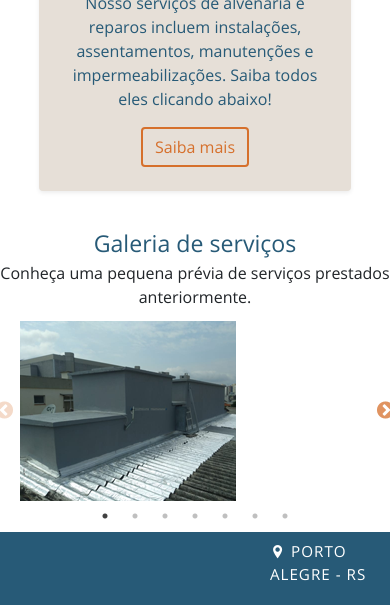
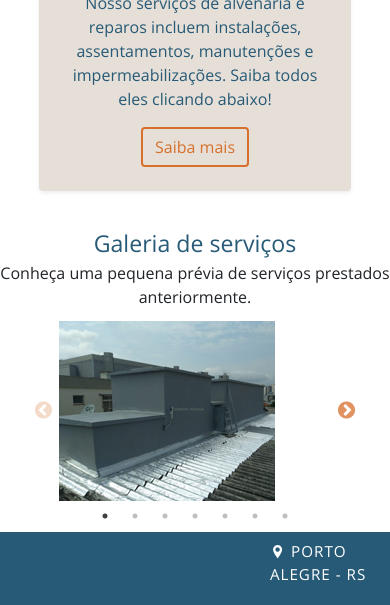
Before and after one commit to yasminwtr/solucoes-site, a plain HTML site: page screens/service.html in a window 390 px wide. Shown: the part 1319-1924 px from the top of the page. Drawn offline with nearby package versions, Linux system fonts and the light colour scheme.

Commit message:
responsividade

```diff
--- a/style.css
+++ b/style.css
@@ -298,6 +298,14 @@ input, textarea{
     }
 }
 
+@media screen and (max-width: 498px){
+    .responsive {
+        width: 70%;
+        justify-content: center;
+    }
+
+}
+
 
 /* contact page */
 
```
